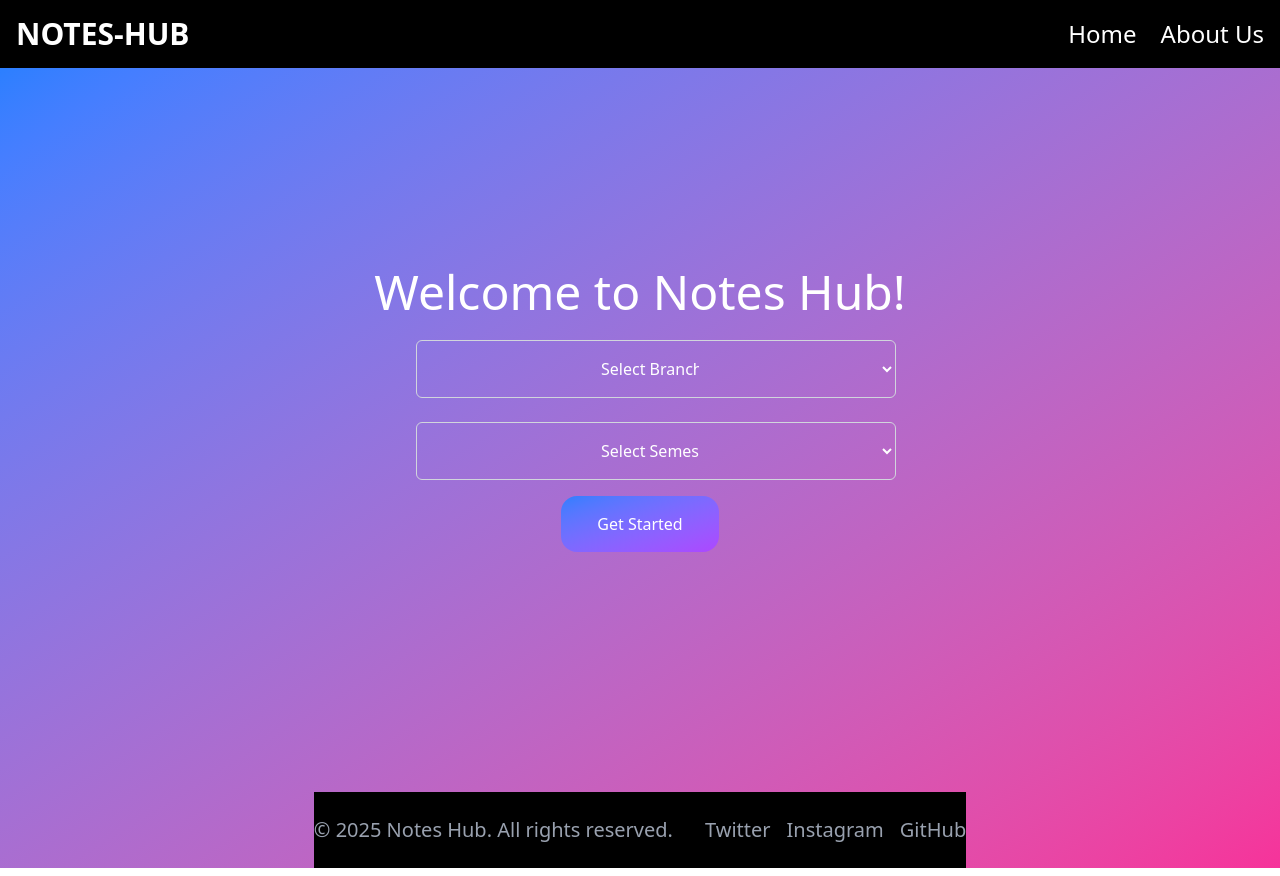
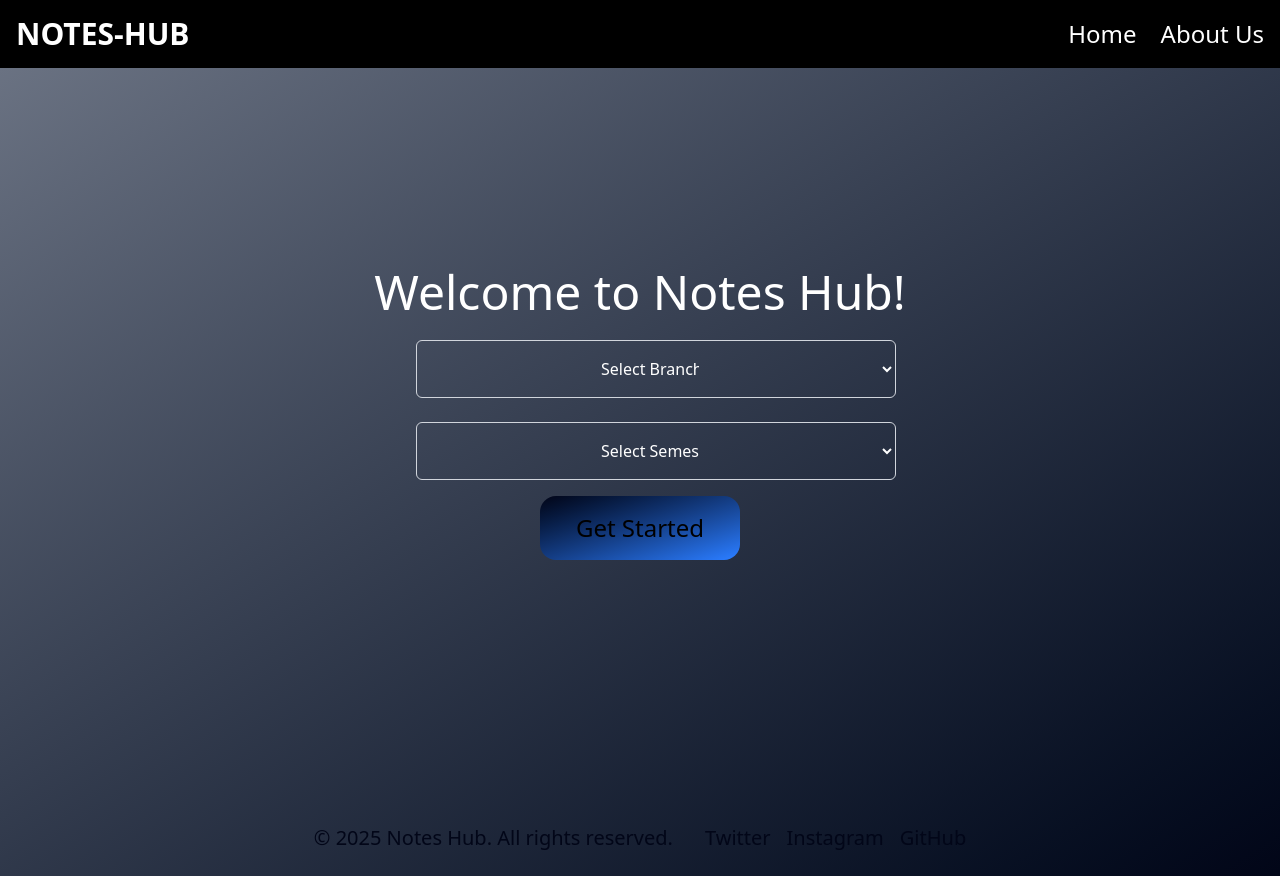
Before and after one commit to gulshank0/notes-hub, a React (Vite) app in the folder frontend/: page / in a window 1280 px wide. Built offline with nearby package versions, Linux system fonts and the light colour scheme.

Commit message:
improved the landing page

```diff
--- a/frontend/src/components/ui/Footer.jsx
+++ b/frontend/src/components/ui/Footer.jsx
@@ -1,8 +1,8 @@
 export const Footer = () => {
   return (
-    <footer className="bg-black text-white py-6">
+    <footer className="bg-transparent text-slate-950 py-6">
       <div className="container mx-auto flex flex-col md:flex-row space-x-8  items-center">
-        <p className="text-xl text-gray-400">
+        <p className="text-xl">
           © {new Date().getFullYear()} Notes Hub. All rights reserved.
         </p>
         <div className="flex space-x-4 mt-4 md:mt-0">
@@ -10,7 +10,7 @@ export const Footer = () => {
             href="https://twitter.com"
             target="_blank"
             rel="noopener noreferrer"
-            className=" text-xl text-gray-400 hover:text-blue-500 transition duration-200"
+            className=" text-xl  hover:text-blue-500 transition duration-200"
           >
             Twitter
           </a>
@@ -18,15 +18,15 @@ export const Footer = () => {
             href="https://Instagram.com"
             target="_blank"
             rel="noopener noreferrer"
-            className="text-xl text-gray-400 hover:text-blue-500 transition duration-200"
+            className="text-xl hover:text-blue-500 transition duration-200"
           >
-           Instagram
+            Instagram
           </a>
           <a
             href="https://github.com"
             target="_blank"
             rel="noopener noreferrer"
-            className="text-xl text-gray-400 hover:text-blue-500 transition duration-200"
+            className="text-xl hover:text-blue-500 transition duration-200"
           >
             GitHub
           </a>
--- a/frontend/src/pages/LandingPage.jsx
+++ b/frontend/src/pages/LandingPage.jsx
@@ -7,7 +7,7 @@ export function LandingPage() {
   return (
     <>
       <Navbar />
-      <div className="flex flex-col items-center justify-center min-h-screen bg-gradient-to-br from-blue-500 to-pink-500 text-white pt-50 ">
+      <div className="flex flex-col items-center justify-center min-h-screen bg-gradient-to-br from-gray-500 to-slate-950 text-white pt-50 ">
         <p className="text-5xl">Welcome to Notes Hub!</p>
 
         <Dropdown
@@ -34,7 +34,7 @@ export function LandingPage() {
 
         <Link
           to="/branchIT"
-          className=" bg-gradient-to-br from-blue-500 to-purple-500 px-9 py-4 rounded-2xl mt-4  hover:bg-transparent cursor-pointer transition delay-150 duration-100 ease-in-out hover:translate-y-1 hover:scale-110 "
+          className=" bg-gradient-to-br from-slate-950 to-blue-500 text-2xl text-black px-9 py-4 rounded-2xl mt-4  hover:bg-transparent cursor-pointer transition delay-150 duration-100 ease-in-out hover:translate-y-1 hover:scale-110 "
         >
           Get Started
         </Link>
```
